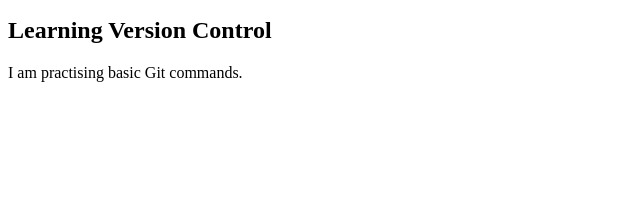
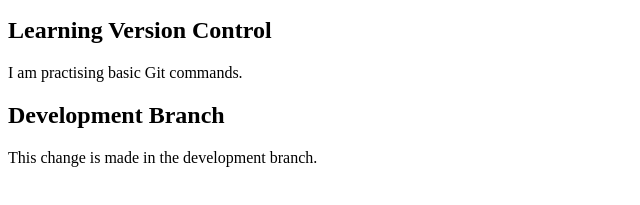
Before and after one commit to sravanthihypertestinc/sravanthi_day2, a plain HTML site: page index.html in a window 1280 px wide. Shown: the part 101-306 px from the top of the page, without its empty margins (0-640 px from the left). Drawn offline with Linux system fonts and the light colour scheme.

Commit message:
Add development branch content

```diff
--- a/index.html
+++ b/index.html
@@ -11,6 +11,8 @@
     <p>This is my first Git project.</p>
     <h2>Learning Version Control</h2>
 <p>I am practising basic Git commands.</p>
+<h2>Development Branch</h2>
+<p>This change is made in the development branch.</p>
 
 </body>
 </html>
```
